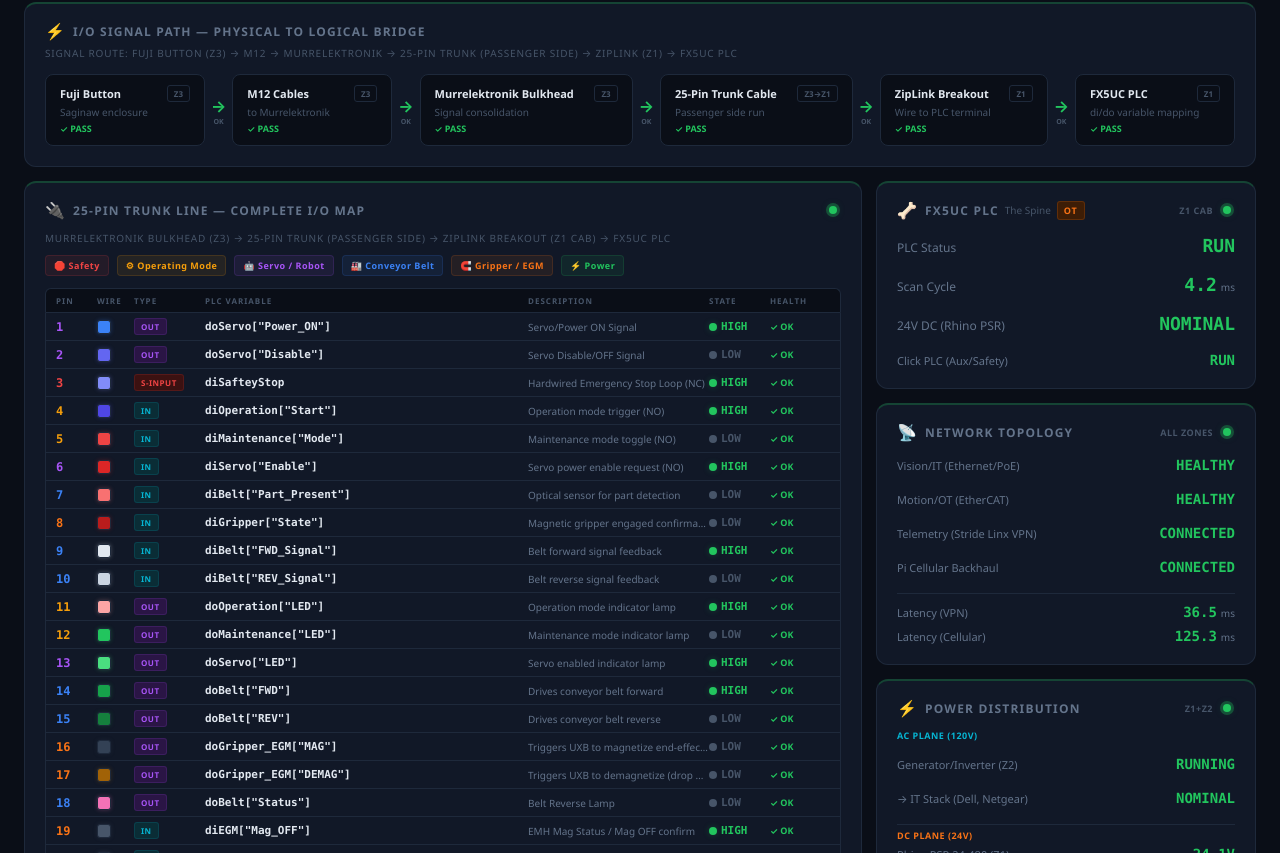
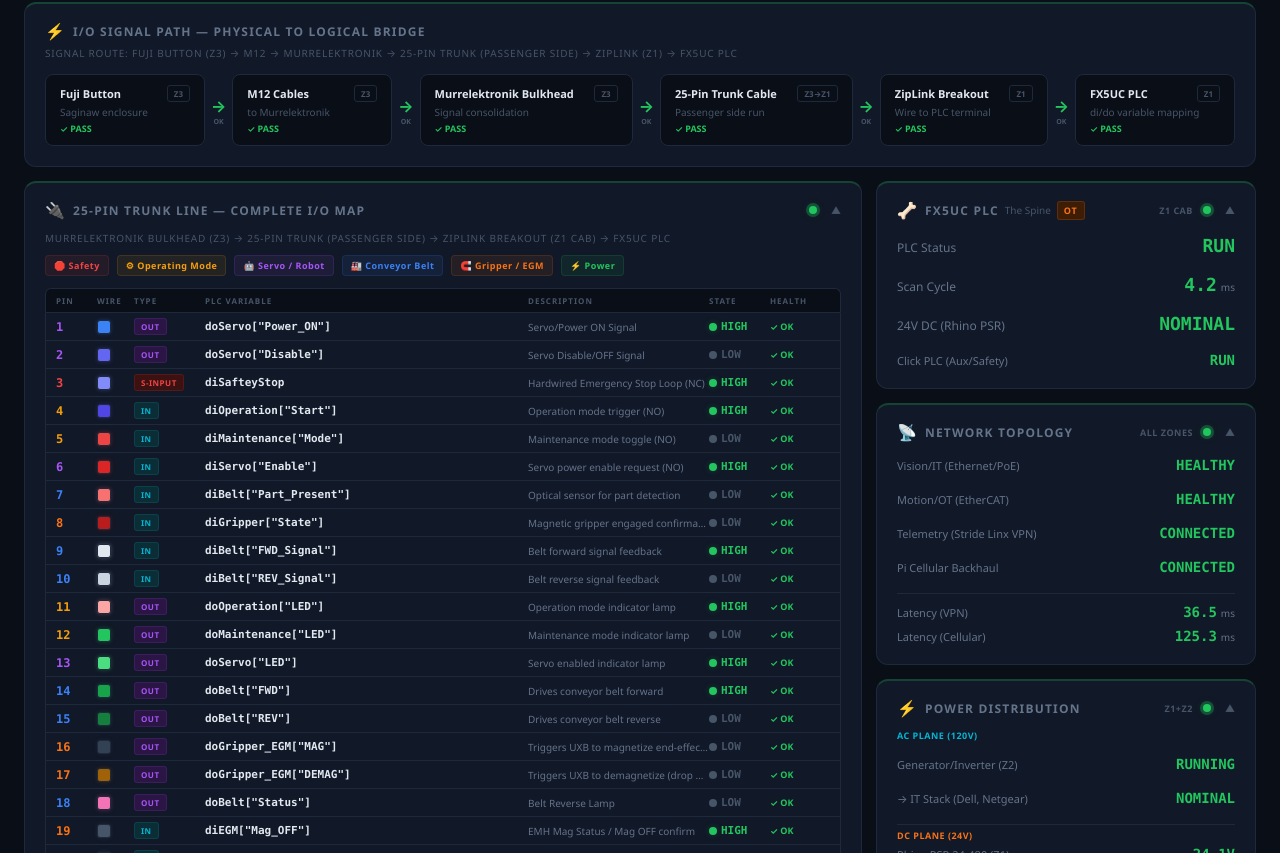
Before and after one commit to andrewaws26/edge-dashboard-poc, a React (Vite) app: page / in a window 1280 px wide. Shown: the part 747-1600 px from the top of the page. Built offline with nearby package versions, Linux system fonts and the light colour scheme.

Commit message:
Make Panel boxes expandable/collapsible with click-to-toggle
Each panel header is now clickable to expand/collapse its content.
Includes smooth animated transition and a chevron indicator.

https://claude.ai/code/session_017gLNrF7wUw81kqyw8n2bpf

```diff
--- a/src/components/Panel.jsx
+++ b/src/components/Panel.jsx
@@ -1,8 +1,19 @@
+import { useState, useRef, useEffect } from 'react';
 import { C } from '../constants';
 import { Dot } from './Dot';
 import { DomainTag } from './DomainTag';
 
-export const Panel = ({ title, bodyPart, icon, status, zone, domain, children, span = 1 }) => {
+export const Panel = ({ title, bodyPart, icon, status, zone, domain, children, span = 1, defaultExpanded = true }) => {
+  const [expanded, setExpanded] = useState(defaultExpanded);
+  const contentRef = useRef(null);
+  const [contentHeight, setContentHeight] = useState("auto");
+
+  useEffect(() => {
+    if (contentRef.current) {
+      setContentHeight(contentRef.current.scrollHeight);
+    }
+  });
+
   const borderColor = status === "ok" ? C.green + "40"
     : status === "warn" ? C.amber + "40"
     : status === "error" ? C.red + "60"
@@ -13,9 +24,15 @@ export const Panel = ({ title, bodyPart, icon, status, zone, domain, children, s
     <div style={{
       backgroundColor: C.panel, border: `1px solid ${C.border}`, borderRadius: 12,
       padding: "16px 20px", gridColumn: `span ${span}`, display: "flex",
-      flexDirection: "column", gap: 10, borderTop: `2px solid ${borderColor}`,
+      flexDirection: "column", borderTop: `2px solid ${borderColor}`,
     }}>
-      <div style={{ display: "flex", alignItems: "center", justifyContent: "space-between" }}>
+      <div
+        onClick={() => setExpanded(e => !e)}
+        style={{
+          display: "flex", alignItems: "center", justifyContent: "space-between",
+          cursor: "pointer", userSelect: "none",
+        }}
+      >
         <div style={{ display: "flex", alignItems: "center", gap: 8 }}>
           <span style={{ fontSize: 16 }}>{icon}</span>
           <div style={{ display: "flex", alignItems: "center", gap: 6, flexWrap: "wrap" }}>
@@ -27,9 +44,26 @@ export const Panel = ({ title, bodyPart, icon, status, zone, domain, children, s
         <div style={{ display: "flex", alignItems: "center", gap: 6 }}>
           {zone && <span style={{ fontSize: 9, color: C.muted, fontWeight: 600, letterSpacing: 0.5 }}>{zone}</span>}
           <Dot status={status} pulse />
+          <span style={{
+            fontSize: 10, color: C.muted, transition: "transform 0.3s ease",
+            transform: expanded ? "rotate(180deg)" : "rotate(0deg)",
+            marginLeft: 4,
+          }}>▼</span>
         </div>
       </div>
-      {children}
+      <div
+        ref={contentRef}
+        style={{
+          overflow: "hidden",
+          transition: "max-height 0.3s ease, opacity 0.3s ease",
+          maxHeight: expanded ? contentHeight : 0,
+          opacity: expanded ? 1 : 0,
+        }}
+      >
+        <div style={{ display: "flex", flexDirection: "column", gap: 10, paddingTop: 10 }}>
+          {children}
+        </div>
+      </div>
     </div>
   );
 };
```
